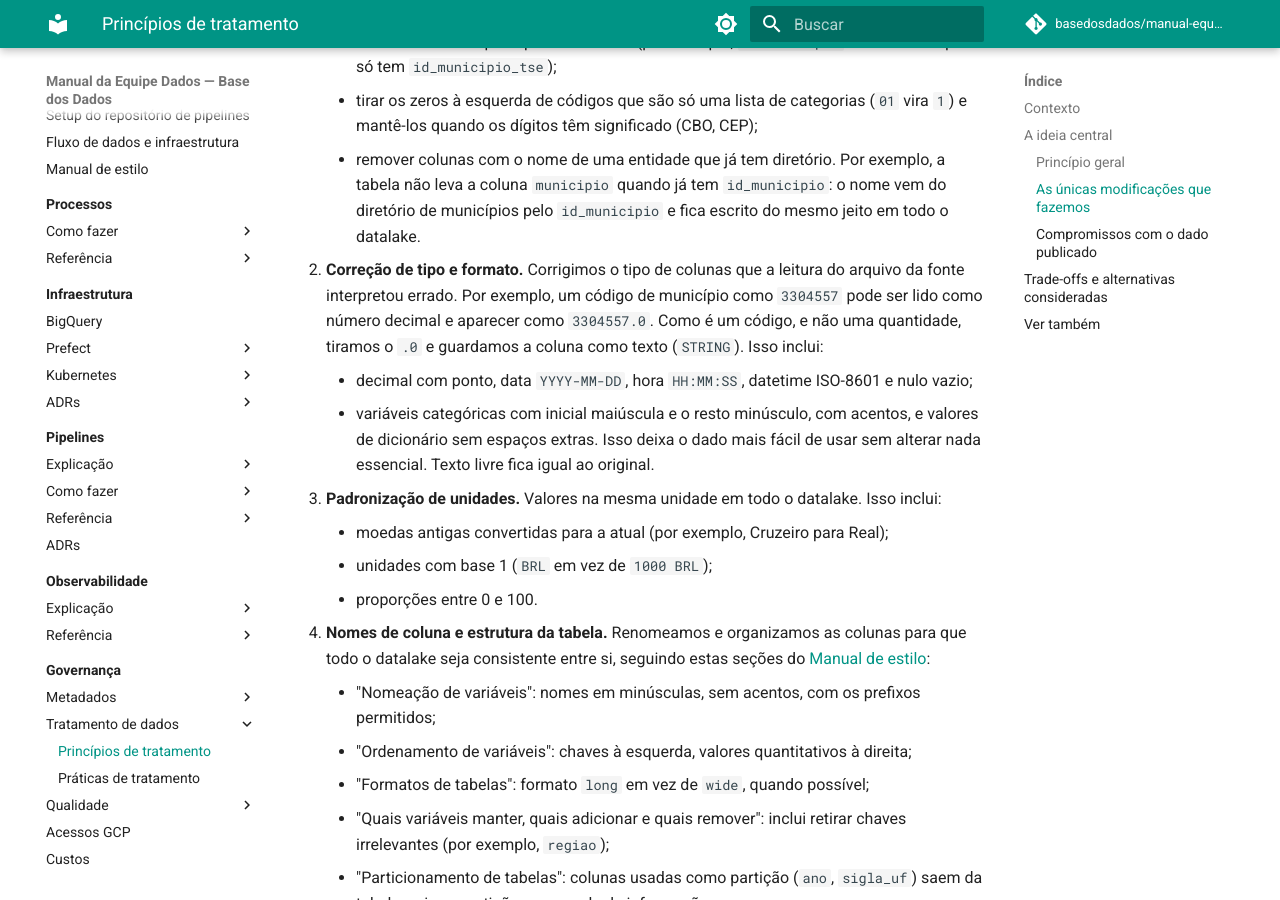
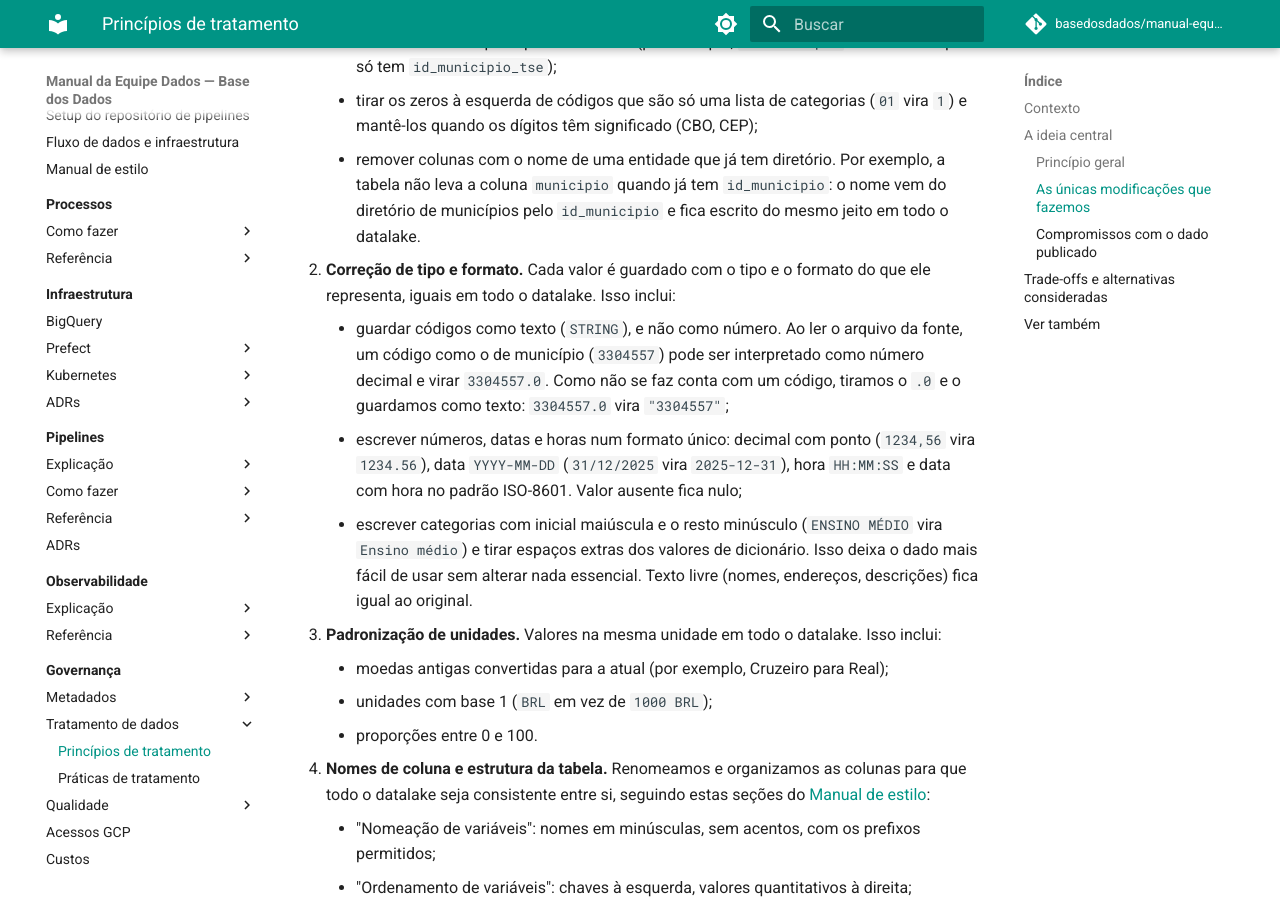
Before and after one commit to basedosdados/manual-equipe-dados, an MkDocs documentation site: the page built from docs/governanca/tratamento-de-dados/explicacao/principios-de-tratamento.md, in a window 1280 px wide and 900 px high, scrolled down 841 px. Built offline with MkDocs 1.6.1 and Material for MkDocs 9.7.7, drawn with Linux system fonts in a browser that asks for light colours; comment, search, counter and statistics services are not loaded.

Commit message:
docs(governanca): separa tratamento de dados em explicacao/ e referencia/ e aplica revisão

```diff
--- a/docs/governanca/tratamento-de-dados/explicacao-principios-de-tratamento.md
+++ b/docs/governanca/tratamento-de-dados/explicacao/principios-de-tratamento.md
@@ -37,14 +37,19 @@ Toda modificação no dado da fonte cabe em um destes quatro tipos. Os detalhes
     - remover colunas com o nome de uma entidade que já tem diretório. Por exemplo, a tabela não
       leva a coluna `municipio` quando já tem `id_municipio`: o nome vem do diretório de municípios
       pelo `id_municipio` e fica escrito do mesmo jeito em todo o datalake.
-2. **Correção de tipo e formato.** Corrigimos o tipo de colunas que a leitura do arquivo da fonte
-   interpretou errado. Por exemplo, um código de município como `3304557` pode ser lido como número
-   decimal e aparecer como `3304557.0`. Como é um código, e não uma quantidade, tiramos o `.0` e
-   guardamos a coluna como texto (`STRING`). Isso inclui:
-    - decimal com ponto, data `YYYY-MM-DD`, hora `HH:MM:SS`, datetime ISO-8601 e nulo vazio;
-    - variáveis categóricas com inicial maiúscula e o resto minúsculo, com acentos, e valores de
-      dicionário sem espaços extras. Isso deixa o dado mais fácil de usar sem alterar nada
-      essencial. Texto livre fica igual ao original.
+2. **Correção de tipo e formato.** Cada valor é guardado com o tipo e o formato do que ele
+   representa, iguais em todo o datalake. Isso inclui:
+    - guardar códigos como texto (`STRING`), e não como número. Ao ler o arquivo da fonte, um código
+      como o de município (`3304557`) pode ser interpretado como número decimal e virar
+      `3304557.0`. Como não se faz conta com um código, tiramos o `.0` e o guardamos como texto:
+      `3304557.0` vira `"3304557"`;
+    - escrever números, datas e horas num formato único: decimal com ponto (`1234,56` vira
+      `1234.56`), data `YYYY-MM-DD` (`31/12/2025` vira `2025-12-31`), hora `HH:MM:SS` e data com
+      hora no padrão ISO-8601. Valor ausente fica nulo;
+    - escrever categorias com inicial maiúscula e o resto minúsculo (`ENSINO MÉDIO` vira
+      `Ensino médio`) e tirar espaços extras dos valores de dicionário. Isso deixa o dado mais
+      fácil de usar sem alterar nada essencial. Texto livre (nomes, endereços, descrições) fica
+      igual ao original.
 3. **Padronização de unidades.** Valores na mesma unidade em todo o datalake. Isso inclui:
     - moedas antigas convertidas para a atual (por exemplo, Cruzeiro para Real);
     - unidades com base 1 (`BRL` em vez de `1000 BRL`);
@@ -90,11 +95,11 @@ Uma transformação que não cabe em nenhum dos quatro tipos não entra no dado
 
 ## Ver também
 
-- [Práticas de tratamento](referencia-praticas-de-tratamento.md) — como a equipe garante estes
+- [Práticas de tratamento](../referencia/praticas-de-tratamento.md) — como a equipe garante estes
   princípios no pipeline, no dbt e na revisão de PR.
-- [Testes dbt obrigatórios](../qualidade/referencia/testes-dbt-obrigatorios.md) — o conjunto
+- [Testes dbt obrigatórios](../../qualidade/referencia/testes-dbt-obrigatorios.md) — o conjunto
   mínimo de testes de toda tabela e o princípio que cada um protege.
-- [Manual de estilo](../metadados/explicacao-manual-de-estilo.md) — o papel do manual na
+- [Manual de estilo](../../metadados/explicacao-manual-de-estilo.md) — o papel do manual na
   infraestrutura da BD.
 - [Manual de estilo (site público)](https://basedosdados.org/docs/style_data) — fonte canônica das
   regras de formato.
--- a/mkdocs.yml
+++ b/mkdocs.yml
@@ -157,8 +157,8 @@ nav:
         - "ADR-0001 — Manter tabelas de arquitetura no Drive": governanca/metadados/adr/0001-manter-tabelas-arquitetura-no-drive.md
     - Tratamento de dados:
       - governanca/tratamento-de-dados/index.md
-      - Princípios de tratamento: governanca/tratamento-de-dados/explicacao-principios-de-tratamento.md
-      - Práticas de tratamento: governanca/tratamento-de-dados/referencia-praticas-de-tratamento.md
+      - Princípios de tratamento: governanca/tratamento-de-dados/explicacao/principios-de-tratamento.md
+      - Práticas de tratamento: governanca/tratamento-de-dados/referencia/praticas-de-tratamento.md
     - Qualidade:
       - governanca/qualidade/index.md
       - Referência:
```
Also changed, not shown: docs/governanca/qualidade/referencia/testes-dbt-obrigatorios.md (+12 -10 lines), docs/governanca/tratamento-de-dados/index.md (+2 -2 lines), docs/governanca/tratamento-de-dados/referencia/praticas-de-tratamento.md (renamed from docs/governanca/tratamento-de-dados/referencia-praticas-de-tratamento.md, +6 -6 lines), docs/index.md (+4 -4 lines).
